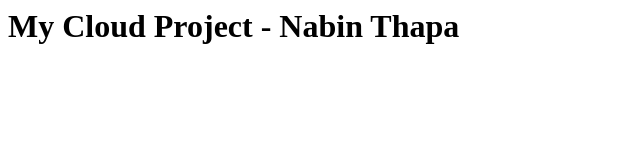
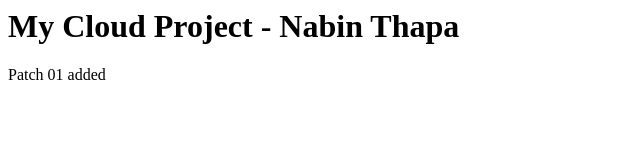
Before and after one commit to nabin-thapa/testrepo, a plain HTML site: page index.html in a window 1280 px wide. Shown: the full height of the page, 0-640 px from the left. Drawn offline with Linux system fonts and the light colour scheme.

Commit message:
Add patch 01

```diff
--- a/index.html
+++ b/index.html
@@ -1 +1,2 @@
 <h1>My Cloud Project - Nabin Thapa</h1>
+<p>Patch 01 added</p>
```
Also changed, not shown: 1 other file.
